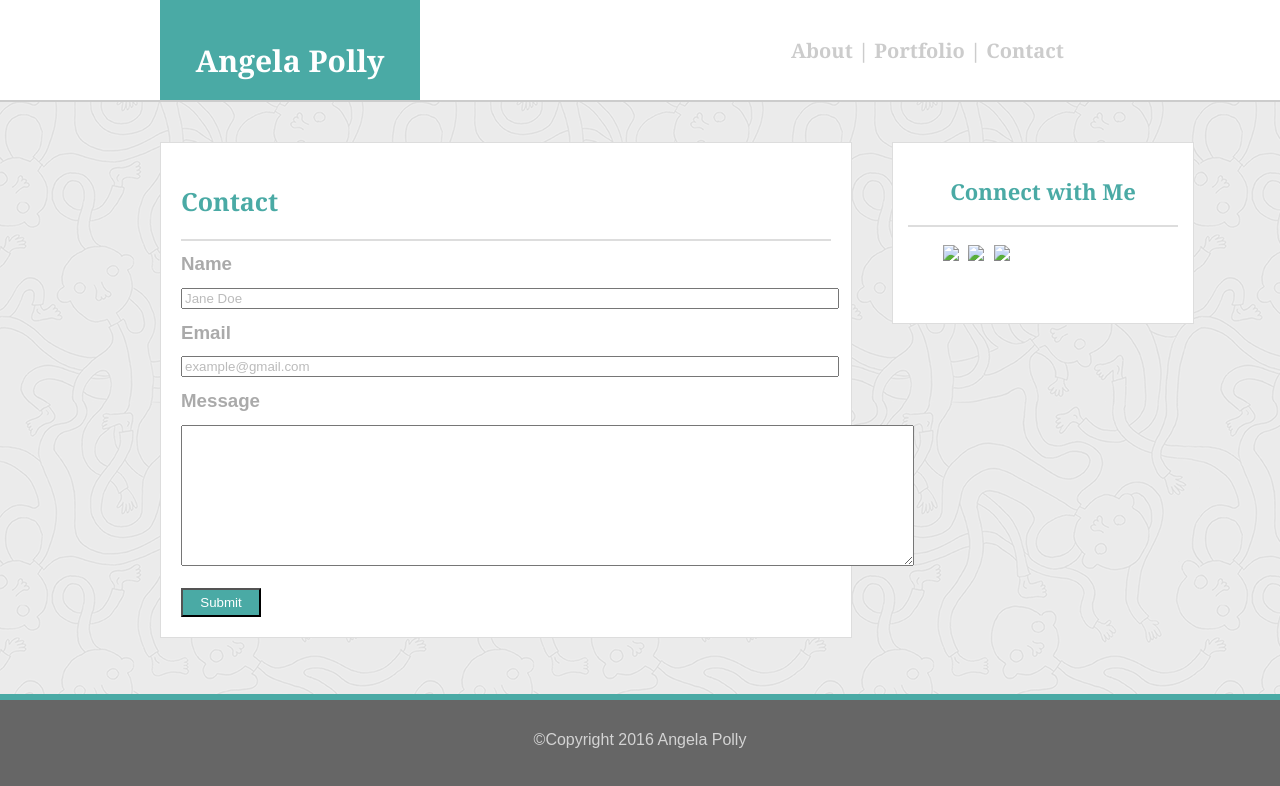
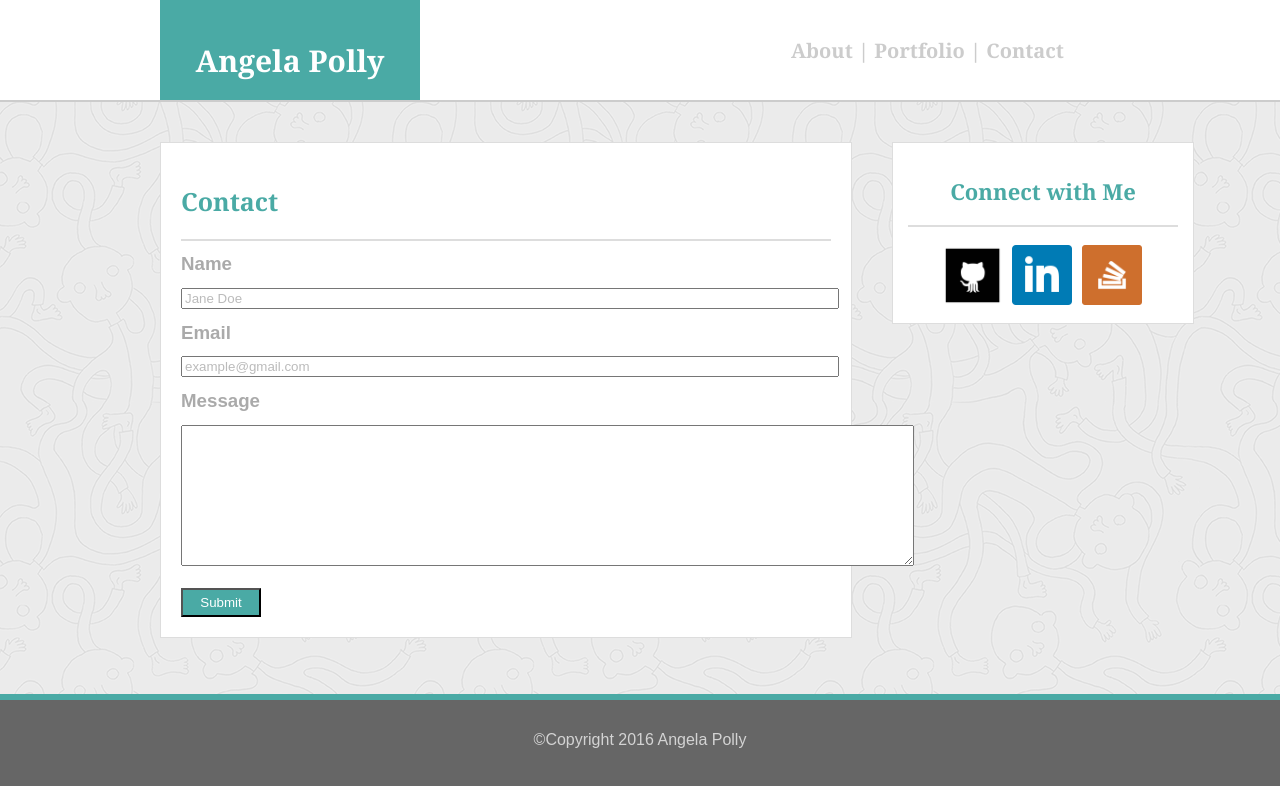
Before and after one commit to agpolly/basic_portfolio, a plain HTML site: page contact.html in a window 1280 px wide. Shown: the top 786 px of the page. Drawn offline with Linux system fonts and the light colour scheme.

Commit message:
last time

```diff
--- a/contact.html
+++ b/contact.html
@@ -44,9 +44,9 @@
 
     <hr>
 
-      <a href="https://github.com/agpolly"> <img id="github" src="Basic-Portfolio\assets\images\github_square_black-128.png"></a>
-      <a href="https://www.linkedin.com/in/angela-polly-31255756/"><img id="linkedin" src="basic-portfolio\assets\images\square-linkedin-128.png"></a>
-      <a href="https://stackoverflow.com/users/7974491/agpolly"><img id="stackoverflow" src="basic-portfolio\assets\images\stackoverflow-square-social-media-128.png"></a>
+      <a href="https://github.com/agpolly"> <img id="github" src="assets\images\github_square_black-128.png"></a>
+      <a href="https://www.linkedin.com/in/angela-polly-31255756/"><img id="linkedin" src="assets\images\square-linkedin-128.png"></a>
+      <a href="https://stackoverflow.com/users/7974491/agpolly"><img id="stackoverflow" src="assets\images\stackoverflow-square-social-media-128.png"></a>
 
    </section>
 </div>
```
